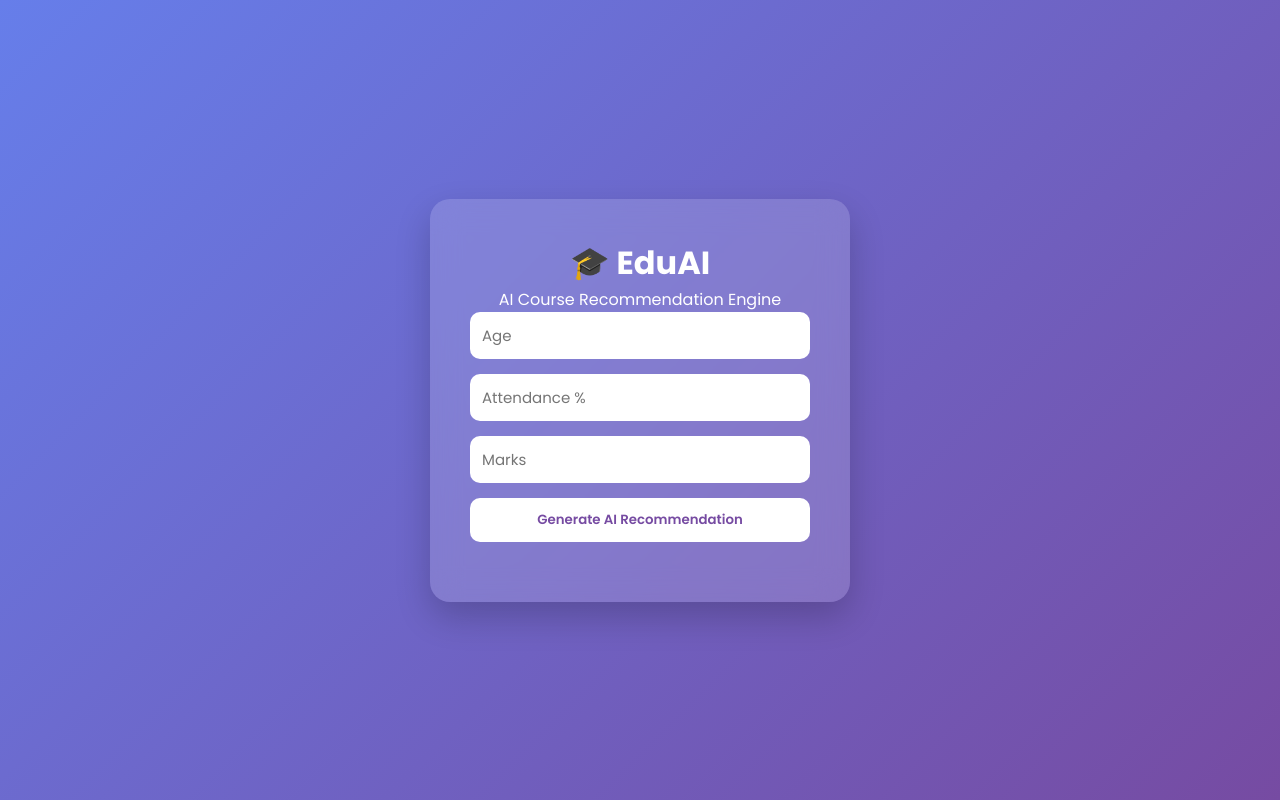
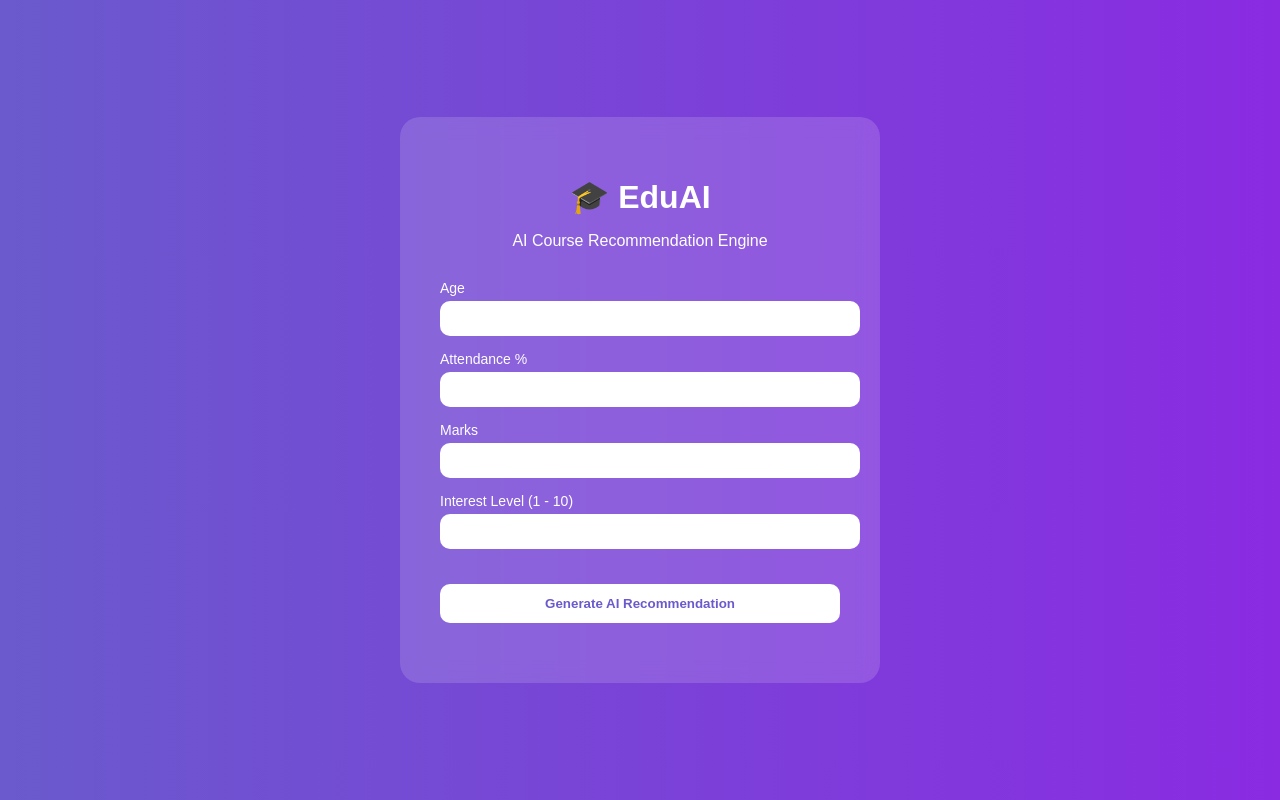
Before and after one commit to Syed-Nihal/EduAI-Intelligent-Course-Recommendation-System, a FastAPI app: page / in a window 1280 px wide. Run offline with FastAPI, Linux system fonts and the light colour scheme.

Commit message:
Improved frontend UI with labels

```diff
--- a/app/templates/index.html
+++ b/app/templates/index.html
@@ -1,113 +1,137 @@
 <!DOCTYPE html>
 <html>
 <head>
-    <title>EduAI | Smart Course Recommendation</title>
-    <link href="https://fonts.googleapis.com/css2?family=Poppins:wght@300;400;600;700&display=swap" rel="stylesheet">
+    <title>EduAI - AI Course Recommendation</title>
     <style>
-        * { margin:0; padding:0; box-sizing:border-box; font-family:'Poppins', sans-serif; }
         body {
-            height:100vh;
-            background: linear-gradient(135deg, #667eea, #764ba2);
-            display:flex;
-            justify-content:center;
-            align-items:center;
+            margin: 0;
+            font-family: Arial, sans-serif;
+            background: linear-gradient(to right, #6a5acd, #8a2be2);
+            display: flex;
+            justify-content: center;
+            align-items: center;
+            height: 100vh;
         }
+
         .card {
-            background: rgba(255,255,255,0.15);
-            backdrop-filter: blur(15px);
-            padding:40px;
-            width:420px;
-            border-radius:20px;
-            box-shadow:0 15px 35px rgba(0,0,0,0.2);
-            text-align:center;
-            color:white;
+            background: rgba(255, 255, 255, 0.15);
+            backdrop-filter: blur(10px);
+            padding: 40px;
+            border-radius: 20px;
+            width: 400px;
+            text-align: center;
+            color: white;
         }
+
+        h1 {
+            margin-bottom: 10px;
+        }
+
+        p {
+            margin-bottom: 30px;
+        }
+
+        .form-group {
+            text-align: left;
+            margin-bottom: 15px;
+        }
+
+        label {
+            font-size: 14px;
+            display: block;
+            margin-bottom: 5px;
+        }
+
         input {
-            width:100%;
-            padding:12px;
-            border-radius:10px;
-            border:none;
-            margin-bottom:15px;
-            font-size:15px;
+            width: 100%;
+            padding: 10px;
+            border-radius: 10px;
+            border: none;
+            outline: none;
         }
+
         button {
-            width:100%;
-            padding:12px;
-            border-radius:10px;
-            border:none;
-            background:white;
-            color:#764ba2;
-            font-weight:600;
-            cursor:pointer;
+            margin-top: 20px;
+            padding: 12px;
+            width: 100%;
+            border-radius: 10px;
+            border: none;
+            background-color: white;
+            color: #6a5acd;
+            font-weight: bold;
+            cursor: pointer;
         }
-        #result { margin-top:20px; }
-        .result-box {
-            padding:15px;
-            background:rgba(255,255,255,0.2);
-            border-radius:12px;
+
+        .result {
+            margin-top: 20px;
+            font-size: 16px;
+            font-weight: bold;
         }
     </style>
 </head>
-
 <body>
 
 <div class="card">
     <h1>🎓 EduAI</h1>
     <p>AI Course Recommendation Engine</p>
 
-    <input type="number" id="age" placeholder="Age">
-    <input type="number" id="attendance" placeholder="Attendance %">
-    <input type="number" id="marks" placeholder="Marks">
+    <div class="form-group">
+        <label>Age</label>
+        <input type="number" id="age">
+    </div>
 
-    <button onclick="getRecommendation()">Generate AI Recommendation</button>
+    <div class="form-group">
+        <label>Attendance %</label>
+        <input type="number" id="attendance">
+    </div>
 
-    <div id="result"></div>
+    <div class="form-group">
+        <label>Marks</label>
+        <input type="number" id="marks">
+    </div>
+
+    <div class="form-group">
+        <label>Interest Level (1 - 10)</label>
+        <input type="number" id="interest_level">
+    </div>
+
+    <button onclick="predictCourse()">Generate AI Recommendation</button>
+
+    <div class="result" id="result"></div>
 </div>
 
 <script>
-async function getRecommendation() {
+    async function predictCourse() {
 
-    const age = parseInt(document.getElementById("age").value);
-    const attendance = parseFloat(document.getElementById("attendance").value);
-    const marks = parseFloat(document.getElementById("marks").value);
+        const age = document.getElementById("age").value;
+        const attendance = document.getElementById("attendance").value;
+        const marks = document.getElementById("marks").value;
+        const interest_level = document.getElementById("interest_level").value;
 
-    if (!age || !attendance || !marks) {
-        alert("Please fill all fields");
-        return;
-    }
-
-    try {
         const response = await fetch("/students/predict", {
             method: "POST",
             headers: {
                 "Content-Type": "application/json"
             },
             body: JSON.stringify({
-                age: age,
-                attendance: attendance,
-                marks: marks
+                age: parseInt(age),
+                attendance: parseFloat(attendance),
+                marks: parseFloat(marks),
+                interest_level: parseFloat(interest_level)
             })
         });
 
         const data = await response.json();
 
-        if (!response.ok) {
+        if (response.ok) {
             document.getElementById("result").innerHTML =
-                `<div class="result-box">${JSON.stringify(data.detail)}</div>`;
-            return;
+                `Recommended Course: ${data.predicted_course} <br>
+                 Confidence: ${data.confidence}%`;
+        } else {
+            document.getElementById("result").innerText =
+                data.detail || "Something went wrong.";
         }
-
-        document.getElementById("result").innerHTML =
-            `<div class="result-box">
-                <strong>Recommended Course:</strong> ${data.predicted_course}<br>
-                <strong>Confidence:</strong> ${data.confidence_percentage}%
-            </div>`;
-
-    } catch (error) {
-        document.getElementById("result").innerHTML =
-            `<div class="result-box">Server error</div>`;
     }
-}
 </script>
 
 </body>
```
